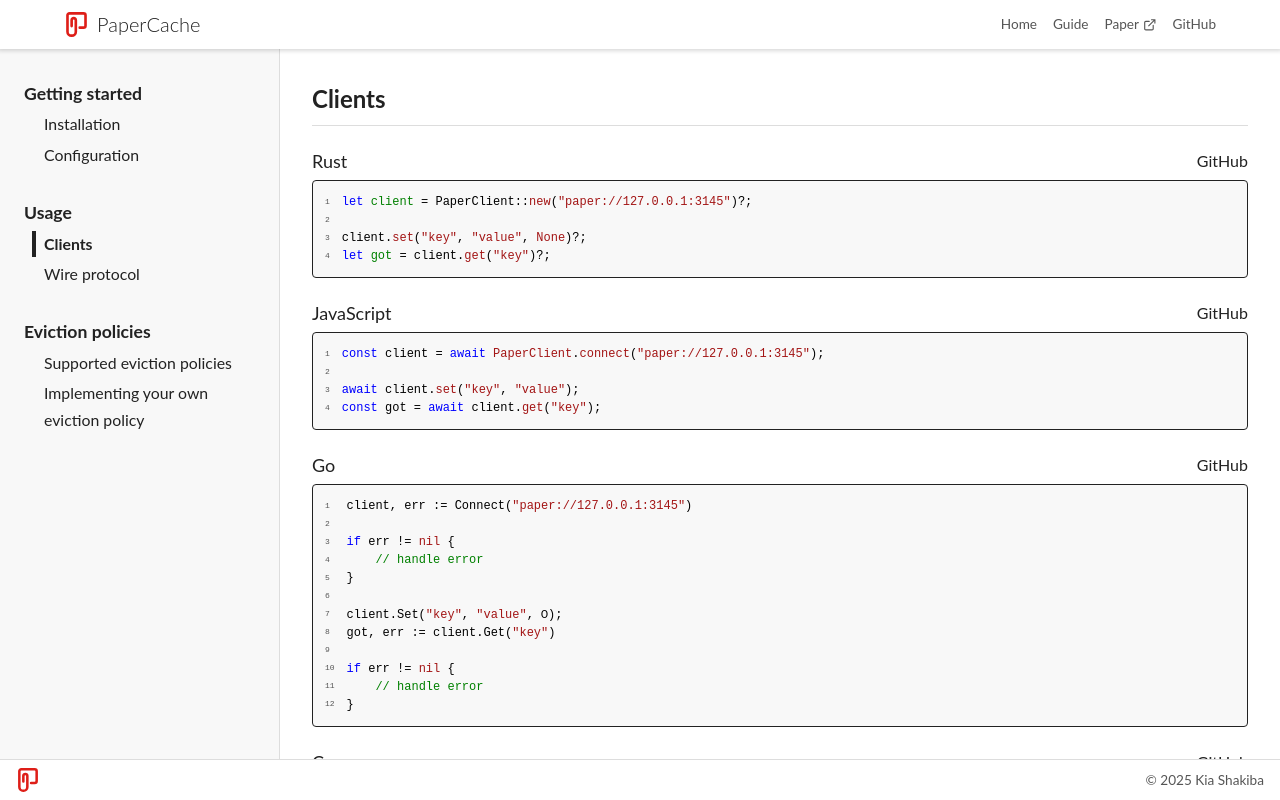
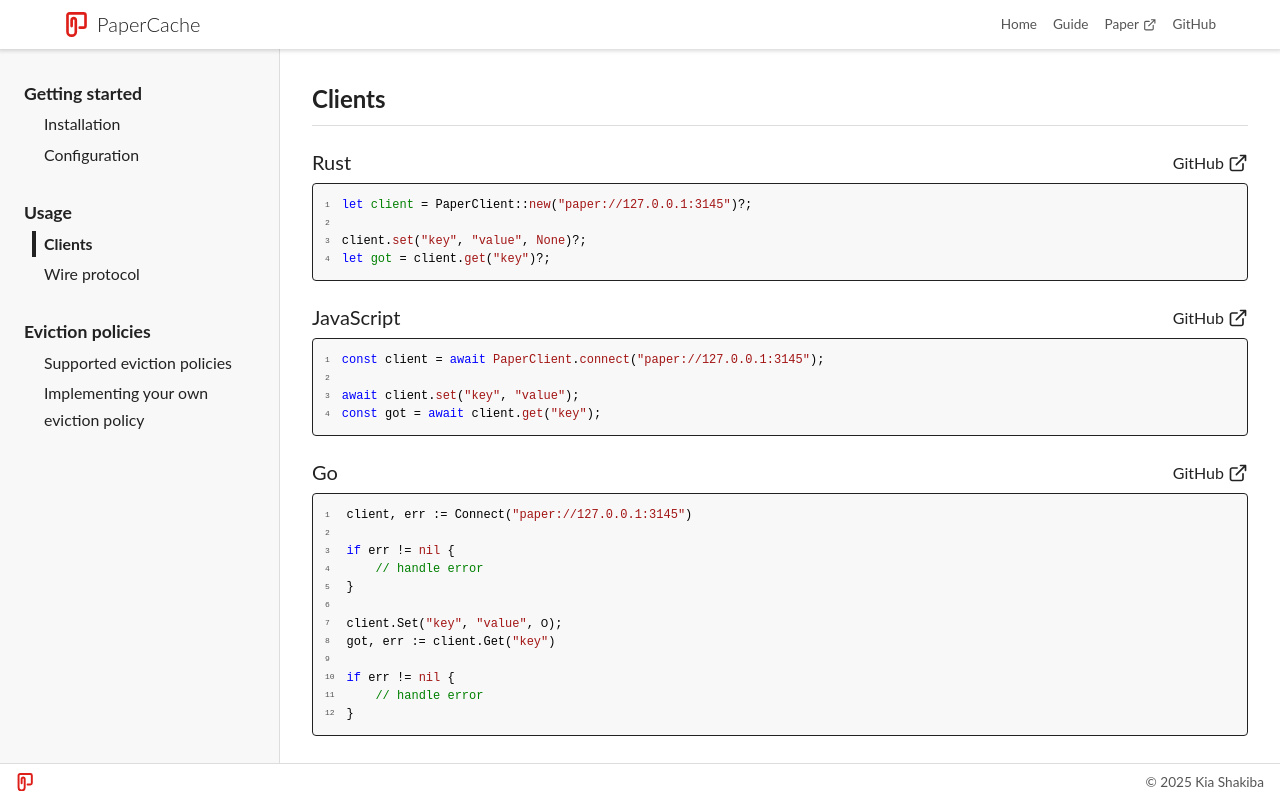
Before and after one commit to PaperCache/website, a SvelteKit app: page /guide/usage/clients in a window 1280 px wide. Built offline with nearby package versions, Linux system fonts and the light colour scheme.

Commit message:
Update footer logo size

```diff
--- a/src/lib/components/Footer.svelte
+++ b/src/lib/components/Footer.svelte
@@ -31,8 +31,8 @@
 		}
 
 		:global(svg) {
-			height: 1.5em;
-			width: 1.5em;
+			height: 1.15em;
+			width: 1.15em;
 		}
 	}
 
--- a/src/routes/guide/usage/clients/+page.svelte
+++ b/src/routes/guide/usage/clients/+page.svelte
@@ -1,11 +1,15 @@
 <script lang="ts">
 	import Code from "$lib/components/Code.svelte";
+	import ExternalSvg from "$lib/svgs/ExternalSvg.svelte";
 </script>
 
 {#snippet label(name: string, href: string)}
 	<div class="client-label">
 		<h3>{name}</h3>
-		<a {href} target="_blank">GitHub</a>
+		<a {href} target="_blank">
+			GitHub
+			<ExternalSvg />
+		</a>
 	</div>
 {/snippet}
 
@@ -166,8 +170,8 @@
 		}
 
 		h3 {
-			font-size: 18px;
-			line-height: 22px;
+			font-size: 1.25em;
+			line-height: 1.25em;
 			flex: 1 1 auto;
 			text-overflow: ellipsis;
 			overflow: hidden;
@@ -175,13 +179,22 @@
 		}
 
 		a {
-			font-size: 16px;
-			line-height: 20px;
+			font-size: 1em;
+			line-height: 1.25em;
 			margin-left: 8px;
 			flex: 0 0 auto;
+			display: flex;
+			align-items: center;
 
 			&:hover {
 				text-decoration: underline;
+			}
+
+			:global(svg) {
+				height: 1.25em;
+				width: 1.25em;
+				fill: #222222;
+				margin-left: 4px;
 			}
 		}
 	}
```
